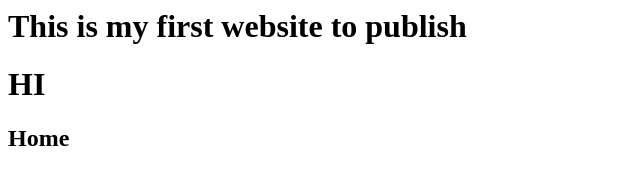
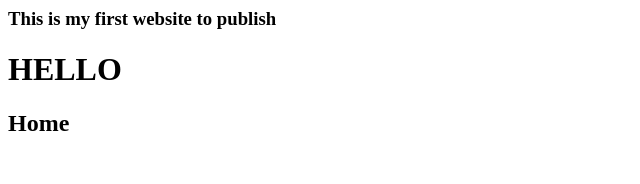
Before and after one commit to tamannajena/Websitetest, a plain HTML site: page index.html in a window 1280 px wide. Shown: the whole page, without its empty margins (0-640 px from the left). Drawn offline with Linux system fonts and the light colour scheme.

Commit message:
Update index.html

```diff
--- a/index.html
+++ b/index.html
@@ -4,12 +4,10 @@
     Sairam Website
   </title>
   <body>
-    <h1>
-      This is my first website to publish
-      </h1>
+    <h3>This is my first website to publish</h3>
   </body>
 
-  <h1>HI </h1>
+  <h1>HELLO </h1>
 <h2> Home </h2>
 
   <body>
```
